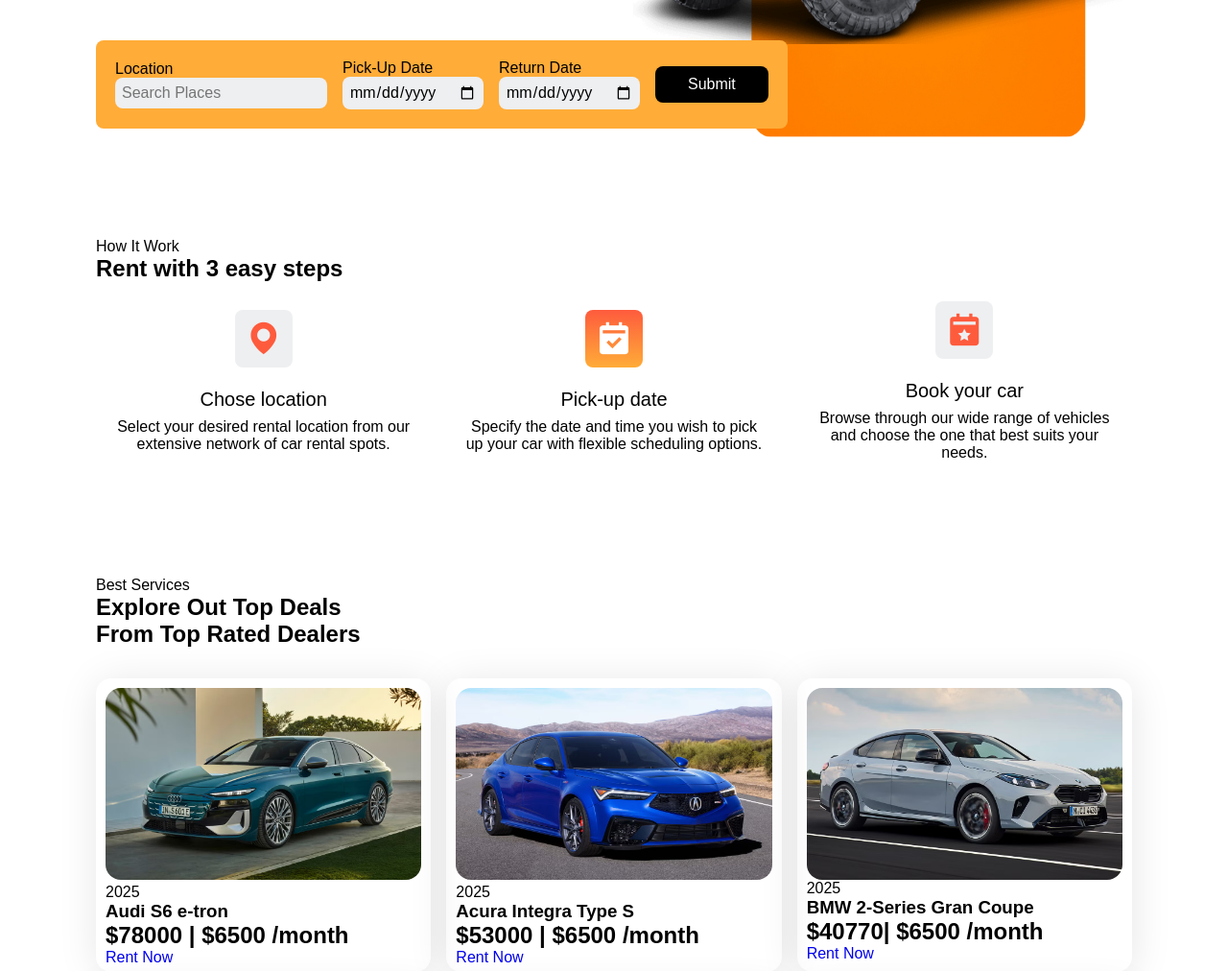
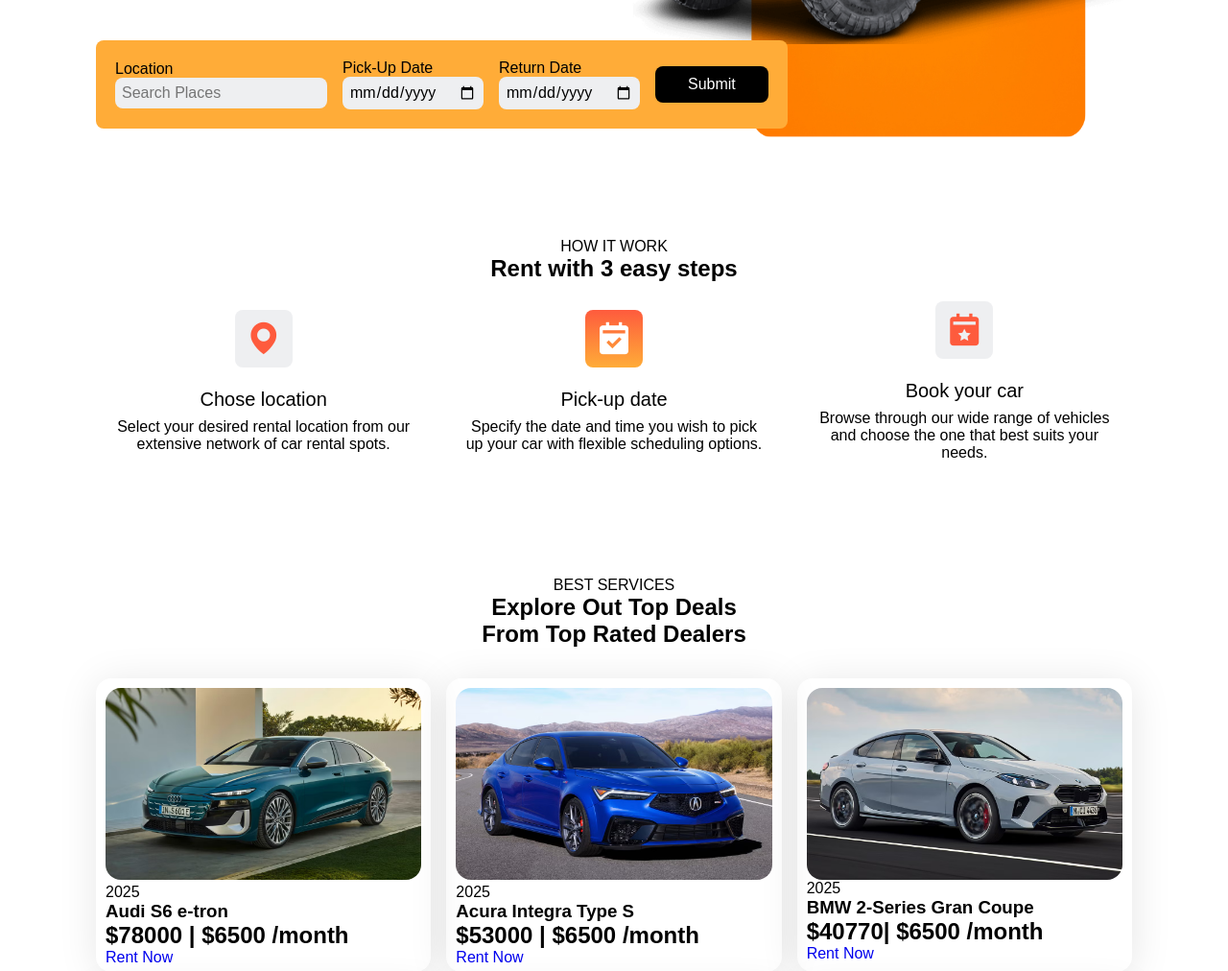
Before and after one commit to enisshabani/UEB24_Gr12, a PHP site: page / in a window 1280 px wide. Shown: the part 602-1614 px from the top of the page at 96% size. Run offline with PHP 8.4, Linux system fonts and the light colour scheme.

Commit message:
Enis Morina

```diff
--- a/style.css
+++ b/style.css
@@ -161,6 +161,13 @@ header{
 }
 .form-container form .btn:hover {
   background: var(--main-color);
+}
+.heading{
+  text-align: center;
+}
+.heading span{
+  font-weight: 500;
+  text-transform: uppercase;
 }
 
 
```
